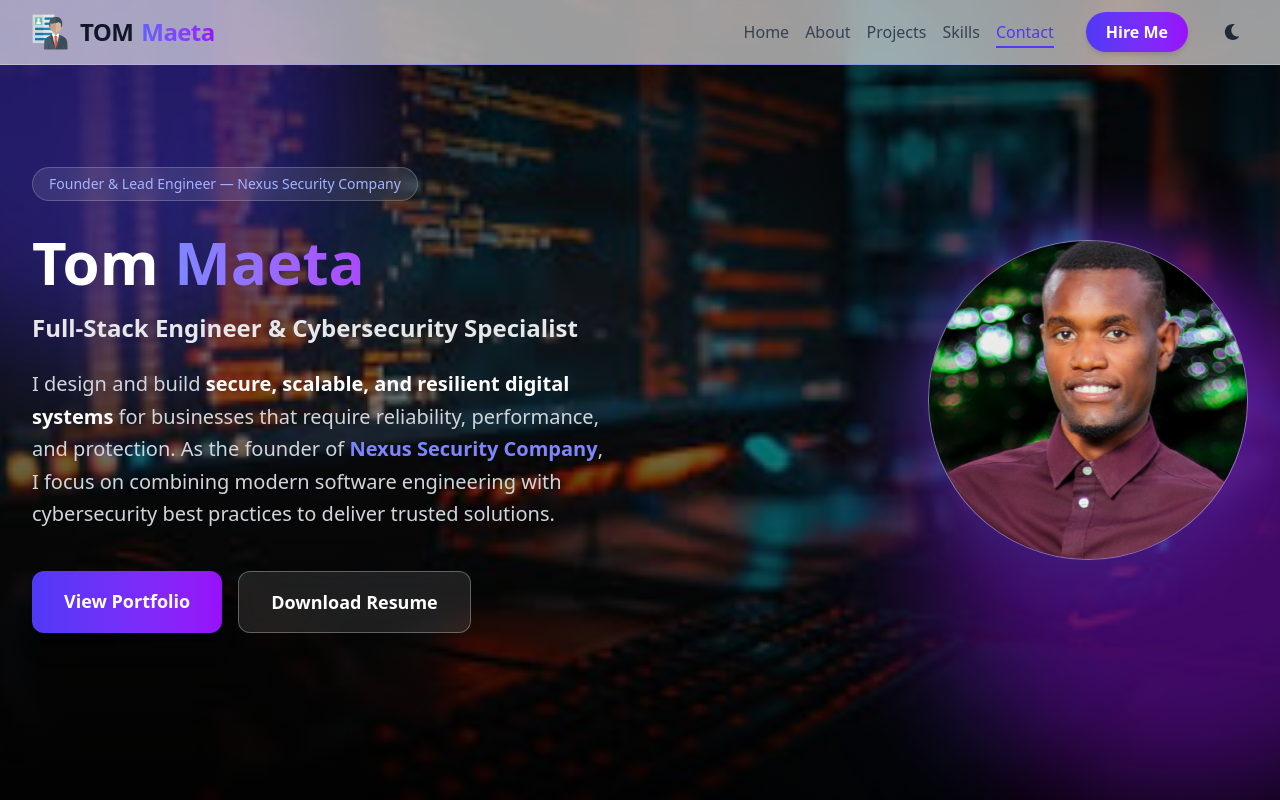
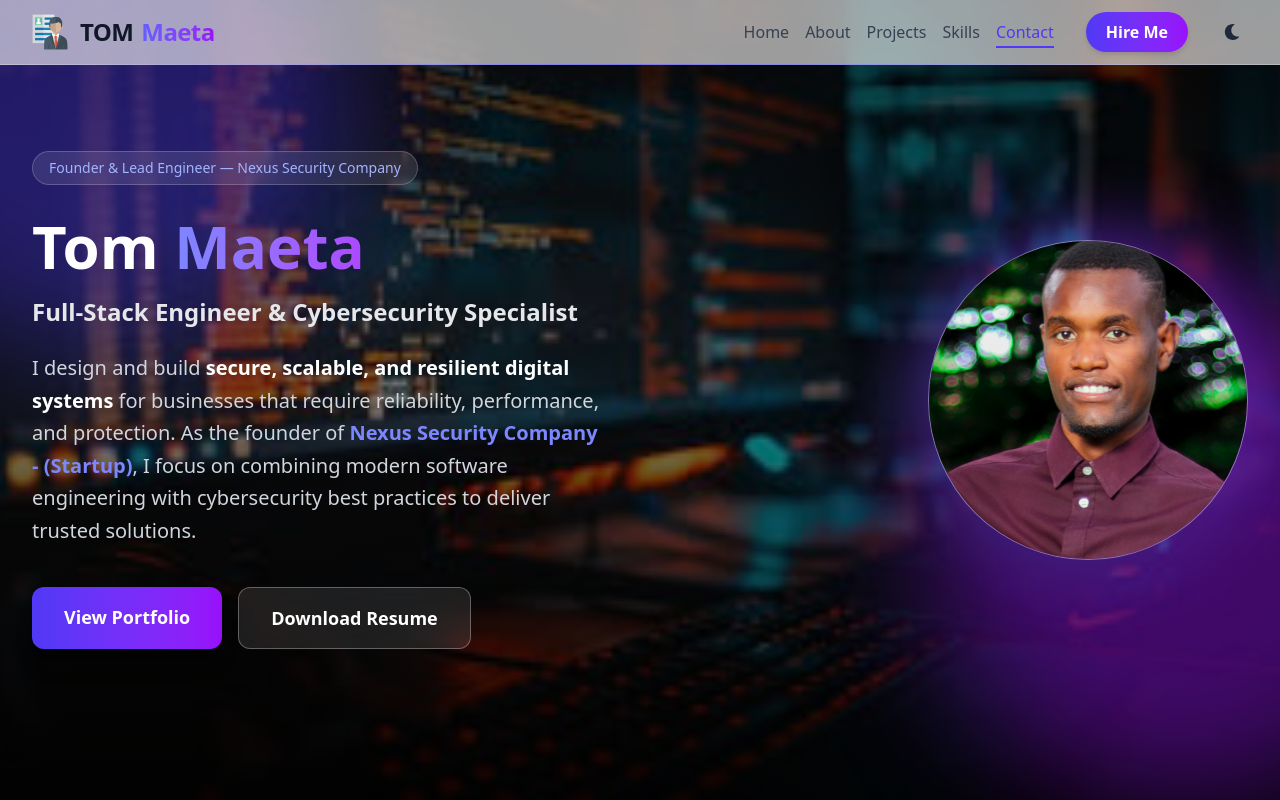
Before and after one commit to tom4maeta/Tom-Maeta---portfolio, a React (Vite) app: page / in a window 1280 px wide. Shown: the top 800 px of the page. Built offline with nearby package versions, Linux system fonts and the light colour scheme.

Commit message:
initial commit

```diff
--- a/src/Components/Hero/Hero.jsx
+++ b/src/Components/Hero/Hero.jsx
@@ -68,7 +68,7 @@ const Hero = () => {
               for businesses that require reliability, performance, and protection.
               As the founder of
               <span className="font-semibold text-indigo-400">
-                {" "}Nexus Security Company
+                {" "}Nexus Security Company - (Startup)
               </span>, I focus on combining modern software engineering with
               cybersecurity best practices to deliver trusted solutions.
             </p>
```
Also changed, not shown: public/vite.svg (deleted).
